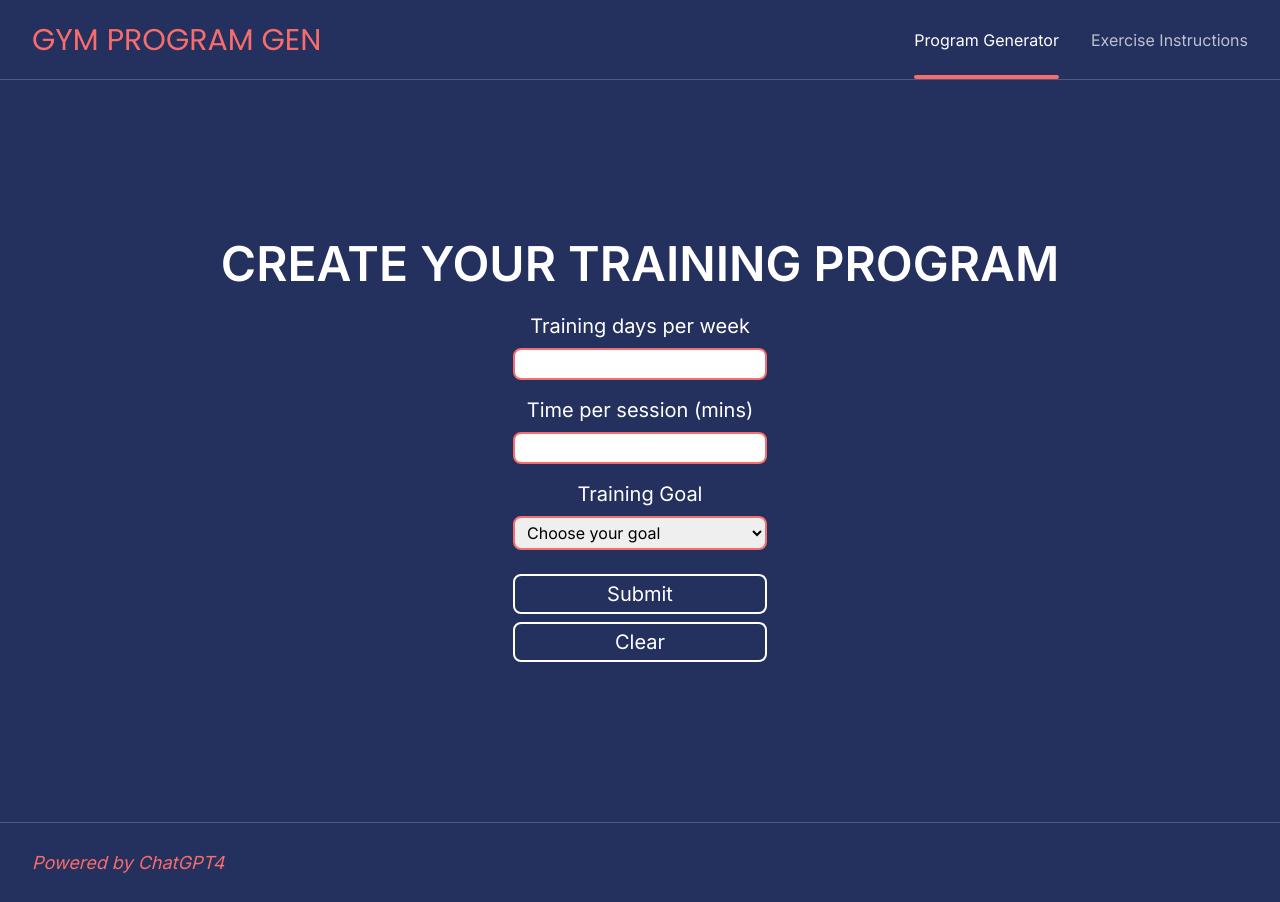
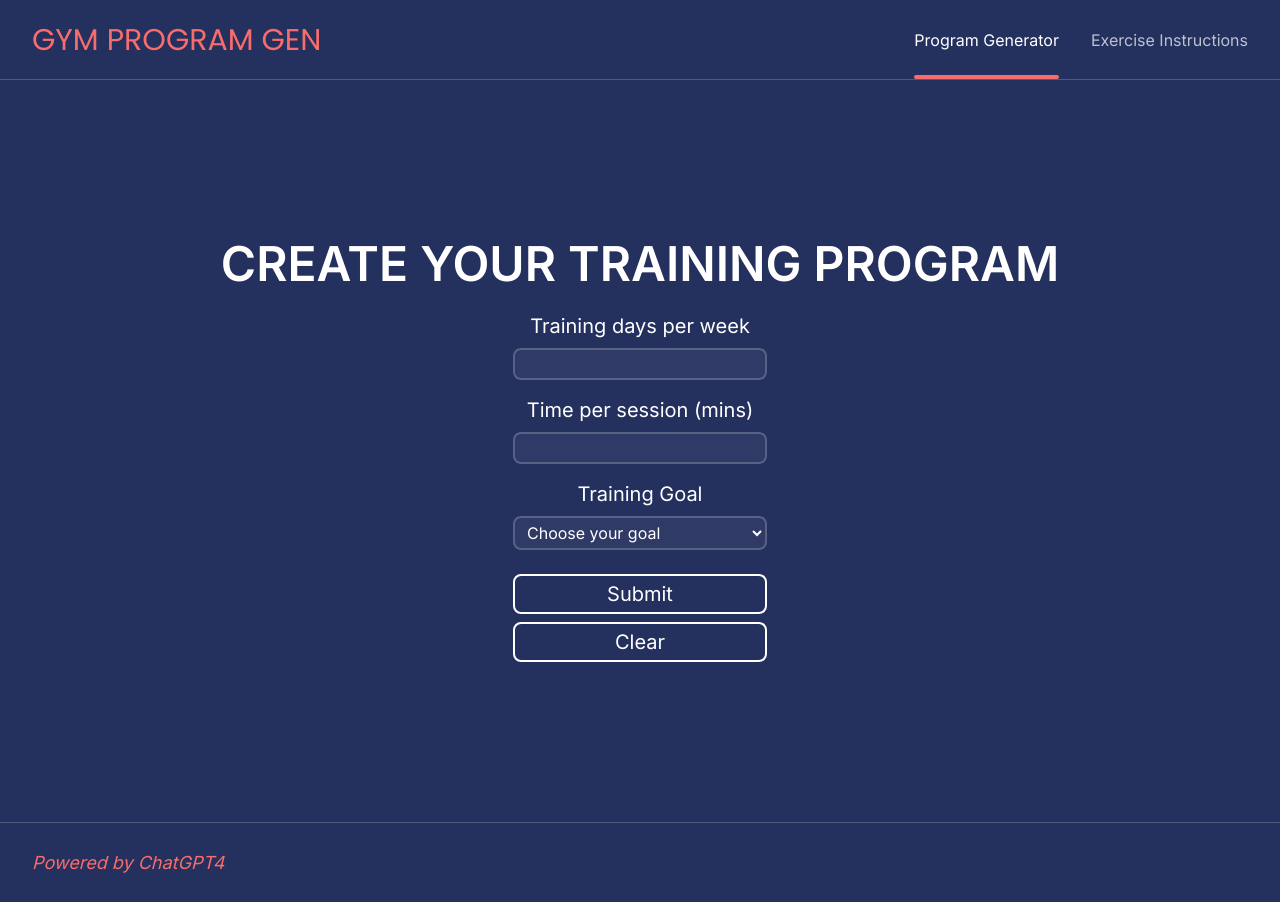
Before and after one commit to LukaMartin/gym-program-generator, a Next.js app: page / in a window 1280 px wide. Built offline with nearby package versions, Linux system fonts and the light colour scheme.

Commit message:
Edit form input field styling and set autoComplete to "off"

```diff
--- a/src/components/ExerciseInstrctionsForm.tsx
+++ b/src/components/ExerciseInstrctionsForm.tsx
@@ -11,12 +11,13 @@ export default function ExerciseInstrctionsForm({
   return (
     <form onSubmit={handleSubmit} className="flex flex-col">
       <input
-        className="rounded-lg outline-none ring-light-red focus:ring-2 text-black border-2 border-light-red mt-2 mb-4 px-1 md:px-2 py-1"
+        className="rounded-lg outline-none ring-white focus:ring-2 bg-white/5 border-2 border-white/20 mt-2 mb-4 px-1 md:px-2 py-1"
         type="text"
         placeholder="Exercise name..."
         name="search-text"
         value={searchText}
         onChange={(e) => setSearchText(e.target.value)}
+        autoComplete="off"
         required
       />
       <button
--- a/src/components/TrainingProgramForm.tsx
+++ b/src/components/TrainingProgramForm.tsx
@@ -19,13 +19,14 @@ export default function TrainingProgramForm({
       <input
         onChange={(e) => setTrainingDays(e.target.value)}
         value={trainingDays}
-        className="rounded-lg outline-none ring-light-red focus:ring-2 text-black border-2 border-light-red mt-2 mb-4 px-1 md:px-2 md:py-[0.125rem]"
+        className="rounded-lg outline-none ring-white focus:ring-2 bg-white/5 border-2 border-white/20 mt-2 mb-4 px-1 md:px-2 md:py-[0.125rem]"
         type="text"
         id="days-per-week"
         name="days-per-week"
         maxLength={1}
         pattern="[1-7]+"
         title="Choose a number between 1 and 7."
+        autoComplete="off"
         required
       />
       <label className="md:text-xl text-center" htmlFor="session-time">
@@ -34,13 +35,14 @@ export default function TrainingProgramForm({
       <input
         onChange={(e) => setSessionTime(e.target.value)}
         value={sessionTime}
-        className="rounded-lg outline-none ring-light-red focus:ring-2 text-black border-2 border-light-red mt-2 mb-4 px-1 md:px-2 md:py-[0.125rem]"
+        className="rounded-lg outline-none ring-white focus:ring-2 bg-white/5 border-2 border-white/20 mt-2 mb-4 px-1 md:px-2 md:py-[0.125rem]"
         type="text"
         id="session-time"
         name="session-time"
         maxLength={3}
         pattern="[0-9]+"
         title="Only enter numbers."
+        autoComplete="off"
         required
       />
       <label className="md:text-xl text-center" htmlFor="training-goal">
@@ -48,7 +50,7 @@ export default function TrainingProgramForm({
       </label>
       <select
         onChange={(e) => setGoalOption(e.target.value)}
-        className="rounded-lg outline-none ring-light-red focus:ring-2 text-black border-2 border-light-red mt-2 mb-4 px-1 py-[0.125rem] md:px-2 md:py-1"
+        className="rounded-lg outline-none ring-white focus:ring-2 bg-white/5 border-2 border-white/20 mt-2 mb-4 px-1 py-[0.125rem] md:px-2 md:py-1"
         id="training-goal"
         name="training-goal"
         defaultValue={""}
@@ -57,11 +59,11 @@ export default function TrainingProgramForm({
         <option value="" disabled>
           Choose your goal
         </option>
-        <option value="muscle growth">Muscle Growth</option>
-        <option value="increase strength">Increase Strength</option>
-        <option value="HIIT">Cardiovascular Fitness</option>
-        <option value="improved flexibility">Improved Flexibility</option>
-        <option value="calisthenics training">Calisthenics Training</option>
+        <option value="muscle growth" className="text-black">Muscle Growth</option>
+        <option value="increase strength" className="text-black">Increase Strength</option>
+        <option value="HIIT" className="text-black">Cardiovascular Fitness</option>
+        <option value="improved flexibility" className="text-black">Improved Flexibility</option>
+        <option value="calisthenics training" className="text-black">Calisthenics Training</option>
       </select>
       <button
         className={clsx(
```
